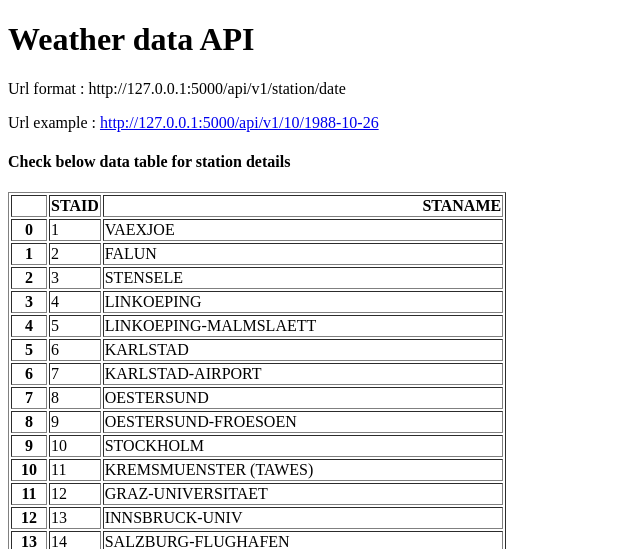
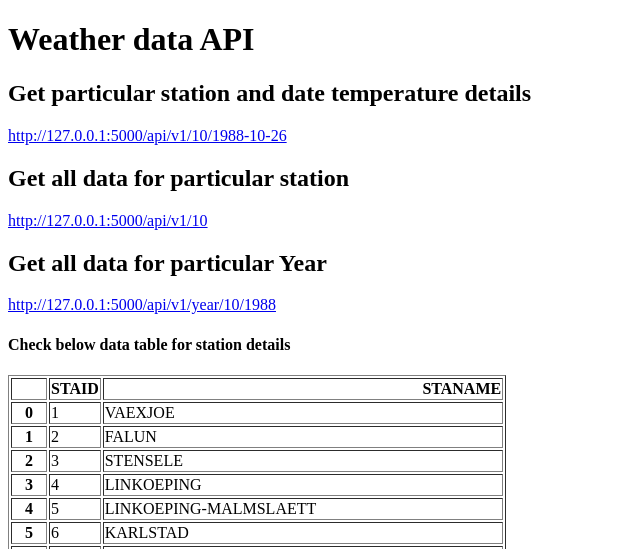
Before and after one commit to BeckhamVinoth/flask-api-python, a Flask app: page / in a window 1280 px wide. Shown: the top 549 px of the page, without its empty margins (0-640 px from the left). Run offline with Flask 3, Linux system fonts and the light colour scheme.

Commit message:
Fetch particular date and staion details api added.

```diff
--- a/main.py
+++ b/main.py
@@ -16,27 +16,36 @@ def home():
 def about(station, date):
     try:
         file_name = "data_small/TG_STAID"+str(station).zfill(6)+".txt"
-        print(file_name)
         df = pd.read_csv(file_name, skiprows=20, parse_dates=["    DATE"])
         temp = df.loc[df['    DATE'] == date]['   TG'].squeeze() / 10
         return {"station": station, "date": date, "temp": temp}
     except FileNotFoundError:
-        return str("404: File not found")
+        return str("404: Data not found")
 
 
-# @app.route('/about/')
-# def about():
-#     return render_template('about.html')
-#
-#
-# @app.route('/contact-us/')
-# def contact_us():
-#     return render_template('contact-us.html')
-#
-#
-# @app.route('/store/')
-# def store():
-#     return render_template('store.html')
+@app.route('/api/v1/<station>')
+def get_station_details(station):
+    try:
+        file_name = "data_small/TG_STAID"+str(station).zfill(6)+".txt"
+        df = pd.read_csv(file_name, skiprows=20, parse_dates=["    DATE"])
+        result = df.to_dict(orient='records')
+        return result
+    except FileNotFoundError:
+        return str("404: Station not found")
+
+
+@app.route('/api/v1/year/<station>/<year>')
+def get_year_details(station, year):
+    try:
+        file_name = "data_small/TG_STAID"+str(station).zfill(6)+".txt"
+        df = pd.read_csv(file_name, skiprows=20, parse_dates=["    DATE"])
+        df['year'] = df['    DATE'].dt.year
+        year_data = df[df['year'] == int(year)]
+        year_data.drop(columns=['year'], inplace=True)
+        result = year_data.to_dict(orient='records')
+        return result
+    except FileNotFoundError:
+        return str("404: Year records not found")
 
 
 if __name__ == '__main__':
--- a/templates/home.html
+++ b/templates/home.html
@@ -6,10 +6,20 @@
 </head>
 <body>
 <h1>Weather data API</h1>
-<p>Url format : <span> http://127.0.0.1:5000/api/v1/station/date </span></p>
-<p>Url example :
+<h2>Get particular station and date temperature details </h2>
+<p title="http://127.0.0.1:5000/api/v1/station/date">
     <a target="_blank" href="http://127.0.0.1:5000/api/v1/10/1988-10-26">
     http://127.0.0.1:5000/api/v1/10/1988-10-26</a>
+</p>
+<h2>Get all data for particular station</h2>
+<p title="http://127.0.0.1:5000/api/v1/station">
+    <a target="_blank" href="http://127.0.0.1:5000/api/v1/10">
+    http://127.0.0.1:5000/api/v1/10</a>
+</p>
+<h2>Get all data for particular Year</h2>
+<p title="http://127.0.0.1:5000/api/v1/station/date">
+    <a target="_blank" href="http://127.0.0.1:5000/api/v1/year/10/1988">
+    http://127.0.0.1:5000/api/v1/year/10/1988</a>
 </p>
 <h4>Check below data table for station details</h4>
 {{data | safe}}
```
